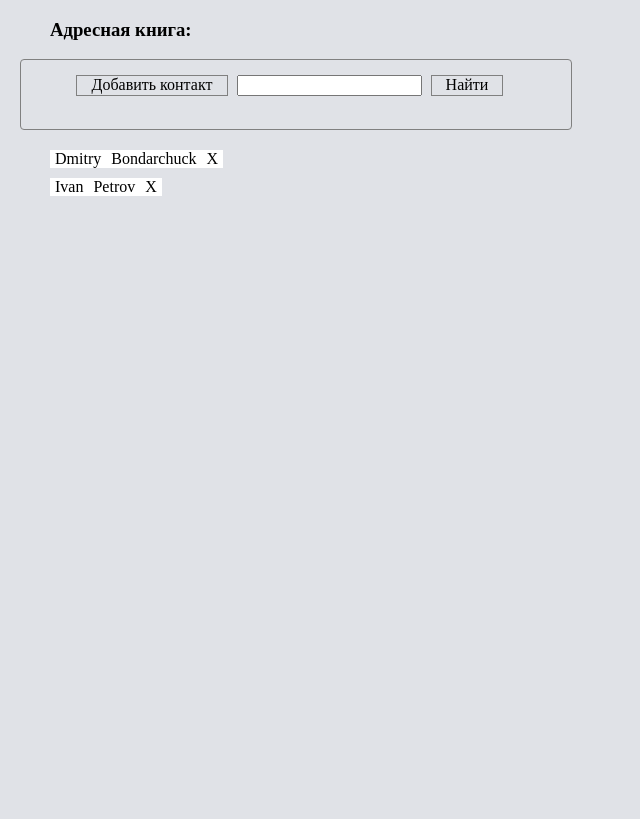
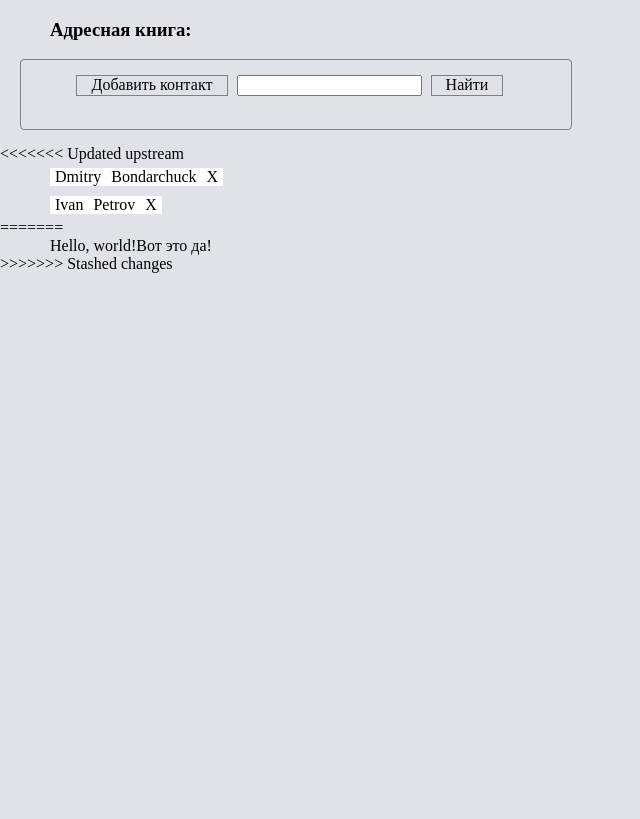
Before and after one commit to venustov/jsShool, a PHP site: page / in a window 1280 px wide. Shown: the whole page, without its empty margins (0-640 px from the left). Run offline with PHP 8.4, Linux system fonts and the light colour scheme.

Commit message:
Блямба

```diff
--- a/index.php
+++ b/index.php
@@ -19,7 +19,14 @@
     </div>
   </div>
 
+<<<<<<< Updated upstream
   <div id='users' class='users'></div>
+=======
+  <div id='users' class='users'><?php
+  echo 'Hello, world!';
+    echo 'Вот это да!';
+  ?></div>
+>>>>>>> Stashed changes
 
   <script language="javascript" src="addressBook.js" type="text/javascript"></script>
 
```
